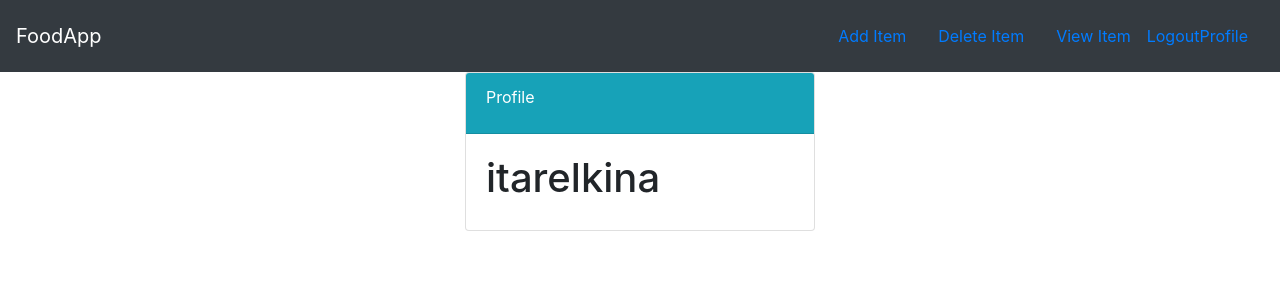
After one commit to itarelkina/foodapp, a Django app: page /profile/ in a window 1280 px wide. The commit adds this page. Shown: the top 300 px of the page. Run offline with Django 3.2, Linux system fonts and the light colour scheme; a user stored in the database is signed in; some libraries are stand-ins or nearby versions.

Commit message:
restricting routs

```diff
--- a/food/templates/food/base.html
+++ b/food/templates/food/base.html
@@ -22,7 +22,7 @@
         <a class="nav-item nav-link" href="#">View Item</a>
         {% if user.is_authenticated %}
             <a href="{% url 'logout' %}">Logout</a>
-
+            <a href="{% url 'profile' %}">Profile</a>
         {% else %}
             <a href="{% url 'login' %}">Login</a>
         {% endif %}
--- a/mysite_2/settings.py
+++ b/mysite_2/settings.py
@@ -121,3 +121,4 @@ USE_TZ = True
 
 STATIC_URL = '/static/'
 LOGIN_REDIRECT_URL = 'food:index'
+LOGIN_URL = 'login'
--- a/mysite_2/urls.py
+++ b/mysite_2/urls.py
@@ -24,5 +24,5 @@ urlpatterns = [
     path('register/', user_views.register, name='register'),
     path('login/',authentication_views.LoginView.as_view(template_name='users/login.html'),name='login'),
     path('logout/',authentication_views.LogoutView.as_view(template_name='users/logout.html'),name='logout'),
-    # path('profile/',user_views.profilepage,name='profile'),
+    path('profile/',user_views.profilepage,name='profile'),
 ]
--- /dev/null
+++ b/users/templates/users/profile.html
@@ -0,0 +1,24 @@
+{% extends 'food/base.html' %}
+
+{% block body %}
+
+<div class="container">
+    <div class="row">
+        <div class="col-md-4 offset-md-4">
+            <div class="card">
+                <div class="card-header text-white bg-info">
+                    <div class="card-title">
+                        Profile
+                    </div>
+                </div>
+                <div class="card-body">
+
+
+                        <h1>{{ user.username }}</h1>
+
+                </div>
+            </div>
+        </div>
+    </div>
+</div>
+{% endblock %}
--- a/users/views.py
+++ b/users/views.py
@@ -1,6 +1,8 @@
 from django.shortcuts import render, redirect
+from django.contrib.auth.decorators import login_required
 from django.contrib import messages
 from .forms import RegisterForm
+
 
 
 # Create your views here.
@@ -14,3 +16,7 @@ def register(request):
     else:
         form = RegisterForm ()
     return render (request, "users/register.html",{'form':form})
+
+@login_required
+def profilepage(request):
+    return render(request, 'users/profile.html')
```
